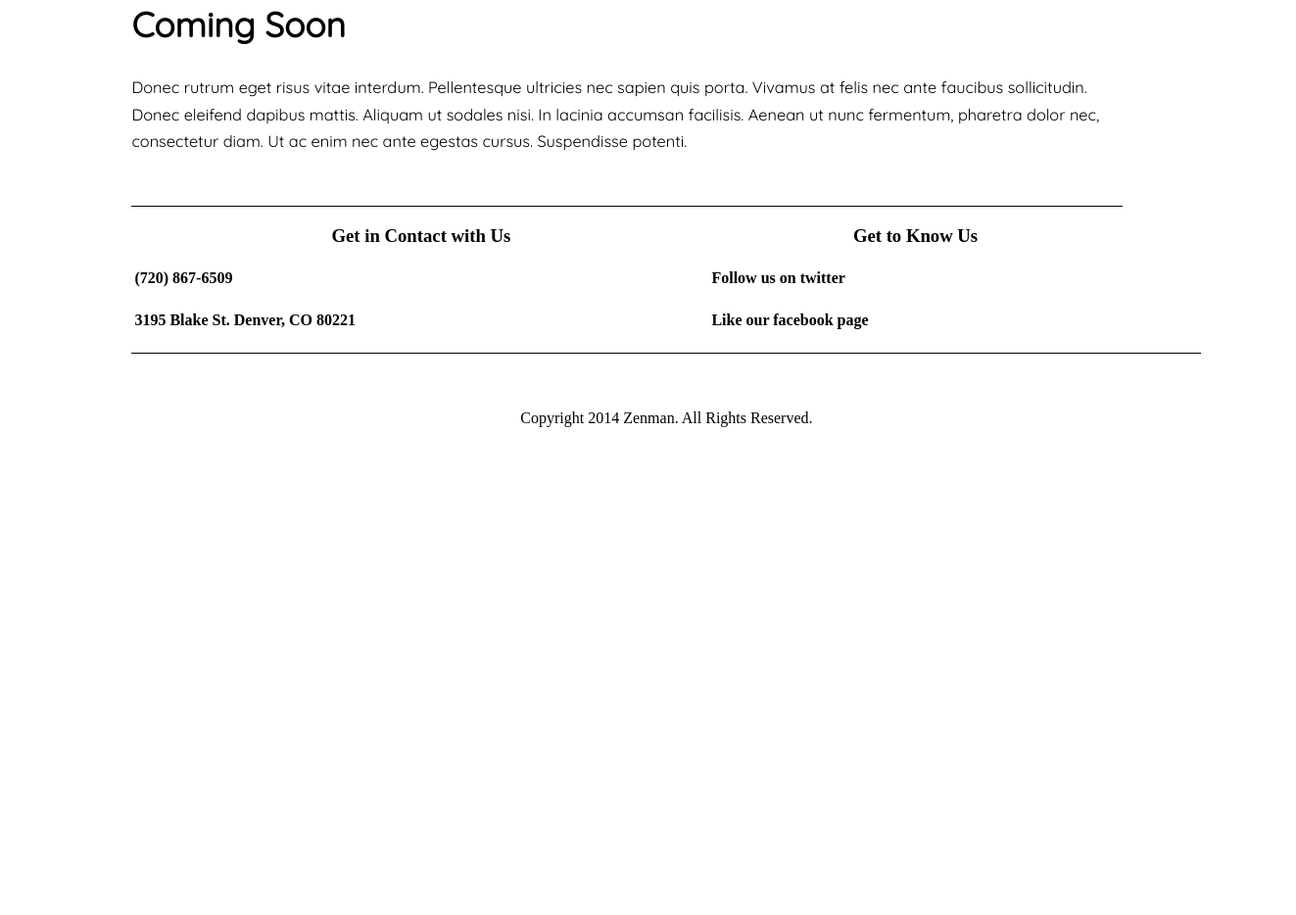
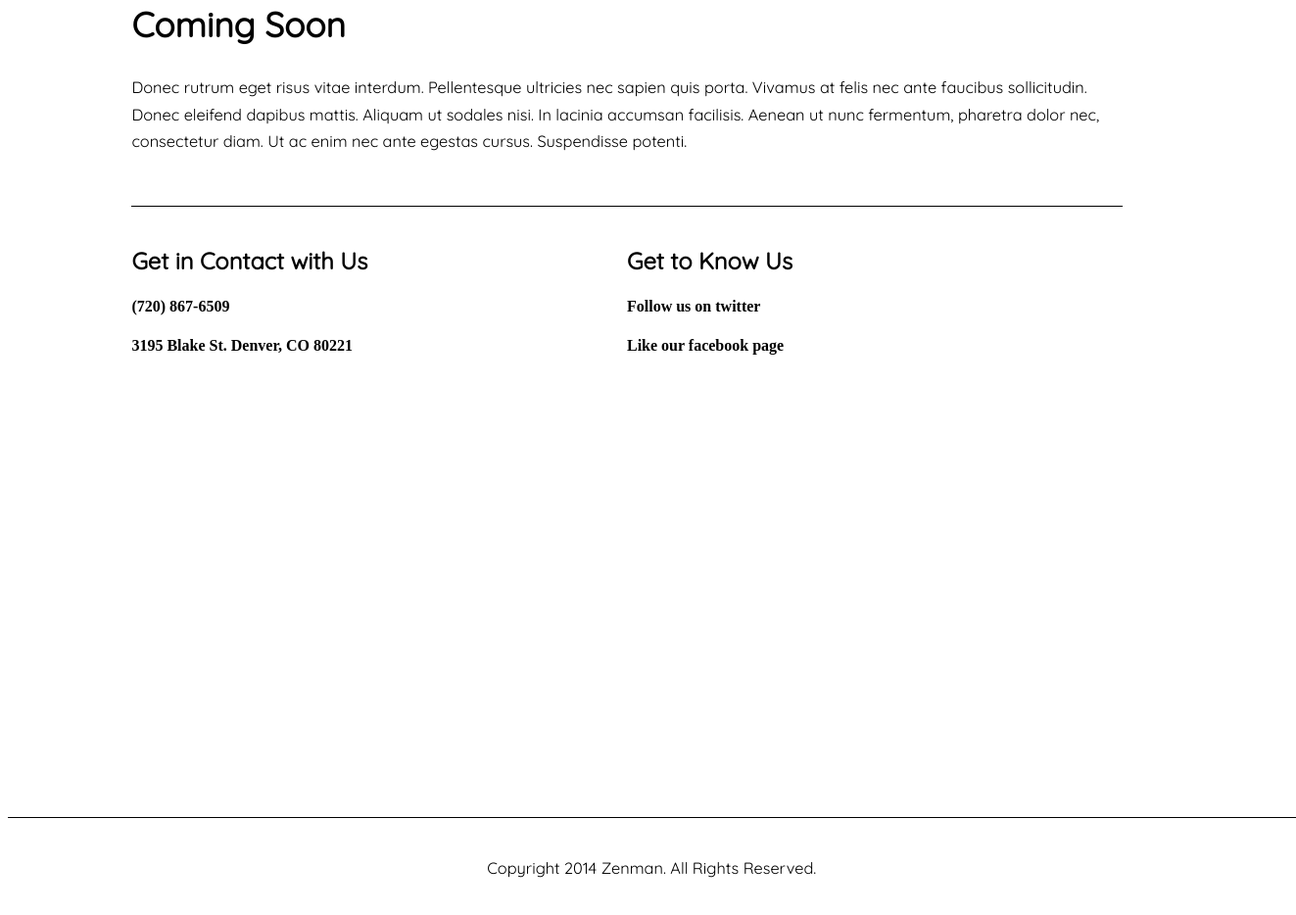
Before and after one commit to maggiedbaker/zenman_responsive_css, a plain HTML site: page index.html in a window 1280 px wide. Shown: the part 524-1458 px from the top of the page at 98% size, 1323 px wide, since content can reach past the window. Before the commit the page ends 1024 px from the top, so only its background shows below. Drawn offline with Linux system fonts and the light colour scheme.

Commit message:
updated html and css

```diff
--- a/index.html
+++ b/index.html
@@ -1,3 +1,4 @@
+<html>
 <head>
   <link rel="stylesheet" type="text/css" href="stylesheet.css">
   <link href='https://fonts.googleapis.com/css?family=Quicksand:400,300' rel='stylesheet' type='text/css'>
@@ -7,27 +8,26 @@
     <img src="http://stage1.zenman.com/sites/zenman/splash-simple/images/logo.png">
   </header>
   <div class="main">
-  <div>
-    <h2>Coming Soon</h2>
-    <p id="paragraph">Donec rutrum eget risus vitae interdum. Pellentesque ultricies nec sapien quis porta. Vivamus at felis nec ante faucibus sollicitudin. Donec eleifend dapibus mattis. Aliquam ut sodales nisi. In lacinia accumsan facilisis. Aenean ut nunc fermentum, pharetra dolor nec, consectetur diam. Ut ac enim nec ante egestas cursus. Suspendisse potenti.</p>
+    <div>
+      <h2>Coming Soon</h2>
+      <p id="paragraph">Donec rutrum eget risus vitae interdum. Pellentesque ultricies nec sapien quis porta. Vivamus at felis nec ante faucibus sollicitudin. Donec eleifend dapibus mattis. Aliquam ut sodales nisi. In lacinia accumsan facilisis. Aenean ut nunc fermentum, pharetra dolor nec, consectetur diam. Ut ac enim nec ante egestas cursus. Suspendisse potenti.</p>
+    </div>
+    <div id="columns-container">
+      <div id="column-one">
+          <h3>Get in Contact with Us</h3>
+          <h4>(720) 867-6509</h4>
+          <h4>3195 Blake St. Denver, CO 80221</h4>
+      </div>
+      <div id="column-two">
+          <h3>Get to Know Us</h3>
+          <h4>Follow us on twitter</h4>
+          <h4>Like our facebook page</h4>
+      </div>
+    </div>
   </div>
-  <div>
-    <table style="width:100%">
-      <tr>
-        <th><h3>Get in Contact with Us</h3></th>
-        <th><h3>Get to Know Us</h3></th>
-      </tr>
-      <tr>
-        <td><h4>(720) 867-6509</h4></td>
-        <td><h4>Follow us on twitter</h4></td>
-      </tr>
-      <tr>
-        <td><h4>3195 Blake St. Denver, CO 80221</h4></td>
-        <td><h4>Like our facebook page</h4></td>
-      </tr>
-    </table>
-  </div>
+  <div id="clear"></div>
   <footer>
     <p>Copyright 2014 Zenman. All Rights Reserved.</p>
   </footer>
 </body>
+</html>
--- a/stylesheet.css
+++ b/stylesheet.css
@@ -20,15 +20,57 @@ h2 {
   border-bottom: solid black 1px;
 }
 
+h3 {
+  font-family: 'Quicksand', sans-serif;
+  font-size: calc(100% + 0.6vw);
+  text-align: left;
+}
+
+#columns-container {
+   width: 100%;
+   padding-bottom: 60%;
+}
+
+#column-one {
+   width: 50%;
+   float: left;
+}
+#column-two {
+   width: 50%;
+   float: right;
+}
+
+footer {
+  border-top: solid black 1px;
+  text-align: center;
+  font-family: 'Quicksand', sans-serif;
+  padding: 2%;
+  width: 100%;
+  font-size: calc(70% + 0.4vw);
+}
+
 .main {
   padding-left: 10%;
   padding-right: 10%;
   padding-top: 5%
 }
 
-footer {
-  border-top: solid black 1px;
-  text-align: center;
-  padding: 4%;
-  width: 100%;
+#clear {
+  clear: both;
 }
+
+@media all and (max-width: 480px) {
+  #column-one, #column-two {
+    display: block;
+    float: none;
+    width: 100%;
+  }
+
+  #columns-container {
+   padding-bottom: 10%;
+  }
+
+  footer {
+    padding: 0%;
+  }
+}
```
